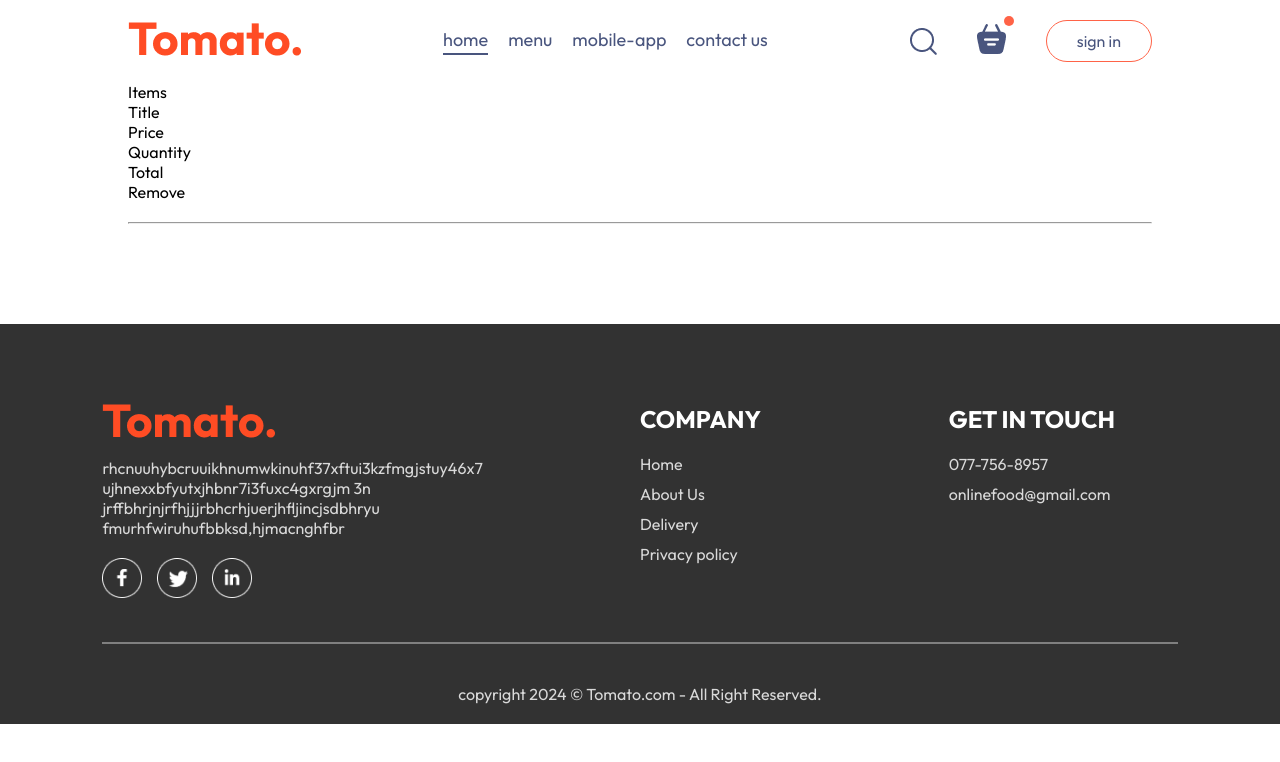
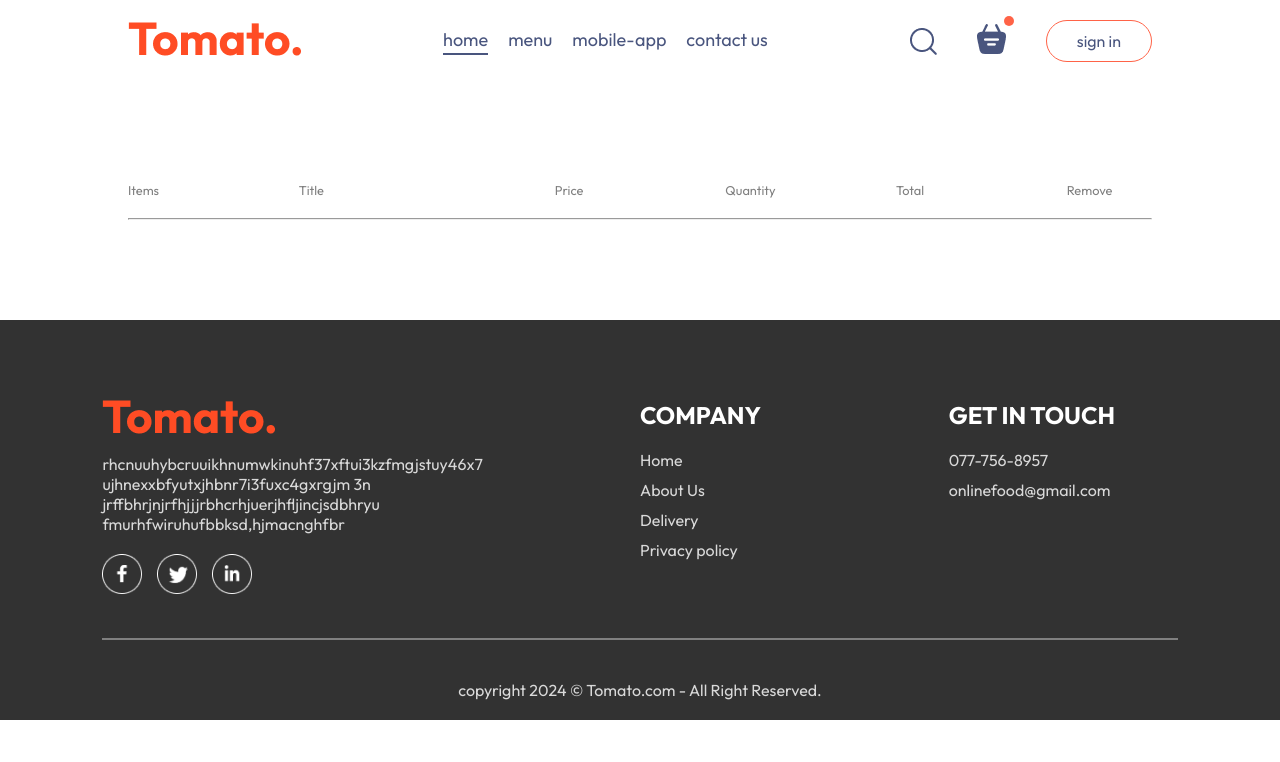
Before and after one commit to BanuNathy/Online-Food-Delivery, a React (Vite) app: page /cart in a window 1280 px wide. Shown: the top 762 px of the page. Built offline with nearby package versions, Linux system fonts and the light colour scheme.

Commit message:
cart created

```diff
--- a/src/pages/Cart/Cart.css
+++ b/src/pages/Cart/Cart.css
@@ -0,0 +1,20 @@
+.cart{
+    margin-top: 100px;
+}
+
+.cart-items-title{
+    display: grid;
+    grid-template-columns: 1fr 1.5fr 1fr 1fr 1fr 0.5fr;
+    align-items: center;
+    color: grey;
+    font-size: max(1vw,12px);
+}
+
+.cart-items-item{
+    margin: 10px 0px;
+    color: black;
+}
+
+.cart-items-item img{
+    width: 50px;
+}
--- a/src/pages/Cart/Cart.jsx
+++ b/src/pages/Cart/Cart.jsx
@@ -26,7 +26,12 @@
             {
               return(
                 <div className='cart-items-title cart-items-item'>
-                  <p>{item.name}</p>
+                  <img src={item.image} alt="" />
+                  <p>{item.name}</p><p></p>
+                  <p>{item.price}</p>
+                  <p>{cartItems[item._id]}</p>
+                  <p>{item.price*cartItems[item._id]}</p>
+                  <p>x</p>
                 </div>
               )
             }
```
